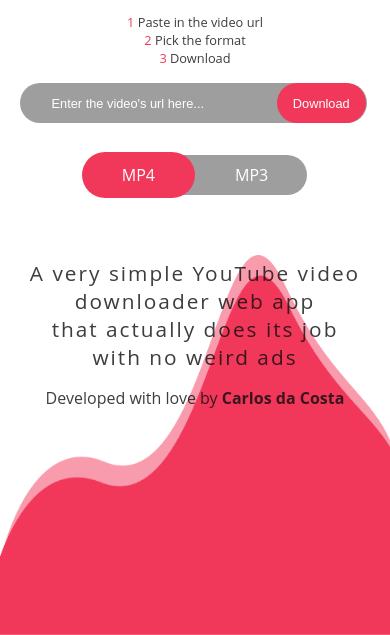
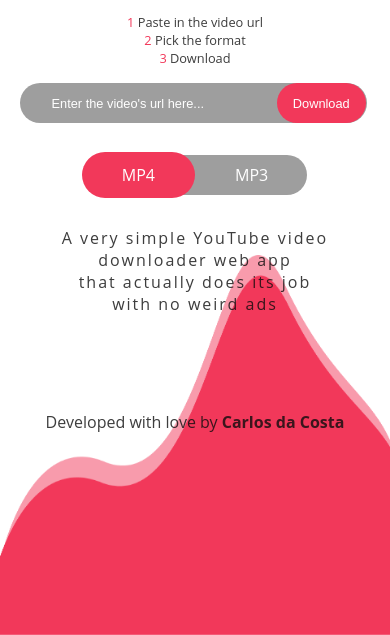
Before and after one commit to CaloloCosta/YoutubeVideoDownloaderApp, a website: page public/index.html in a window 390 px wide. Shown: the part 209-844 px from the top of the page. Drawn offline with Linux system fonts and the light colour scheme.

Commit message:
fixing the footer

```diff
--- a/public/css/master.css
+++ b/public/css/master.css
@@ -151,6 +151,7 @@ footer{
   margin-top: 6rem;
   font-size: 1rem;
   color: rgba(13,13,13,.8);
+  text-align: center;
 }
 
 footer  a{
@@ -166,9 +167,7 @@ footer  a{
   .description{
     width: 90vw;
   }
-  footer{
-    margin-top: 1rem;
-  }
+
 }
 
 @media(max-width: 850px){
@@ -213,8 +212,13 @@ footer  a{
   }
 
   .description{
-    font-size: 1.3rem;
+    margin-top: 2rem;
+    font-size: 1rem;
   }
 
+  footer{
+    width: 100vw;
+    text-align: center;
+  }
 
 }
--- a/public/js/request.js
+++ b/public/js/request.js
@@ -4,7 +4,6 @@ form.addEventListener('submit', e =>{
   e.preventDefault()
   const url = document.querySelector('input[type="text"]').value
   const format = document.querySelector('input[type="radio"]:checked').value
-  console.log(url,format)
 
   const endPoint = `https://youtubevideodl.herokuapp.com/download?url=${url}&format=${format}`
   if(!url.includes('youtube.com/watch?'))
--- a/src/index.js
+++ b/src/index.js
@@ -7,7 +7,6 @@ const app = express()
 
 const port = process.env.PORT || 3000;
 
-console.log(path.join(__dirname,'../public'))
 app.use(express.static(path.join(__dirname,'../public')))
 
 app.get('', (req, res) =>{
```
